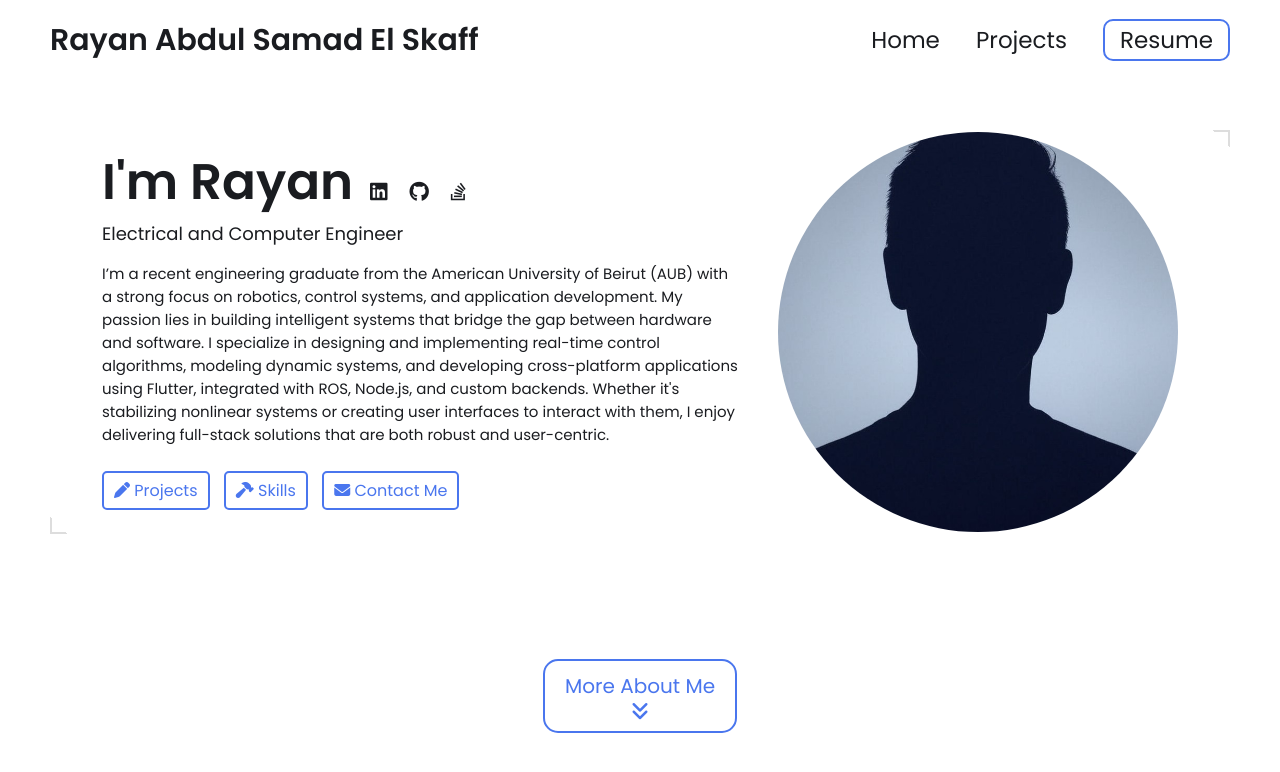
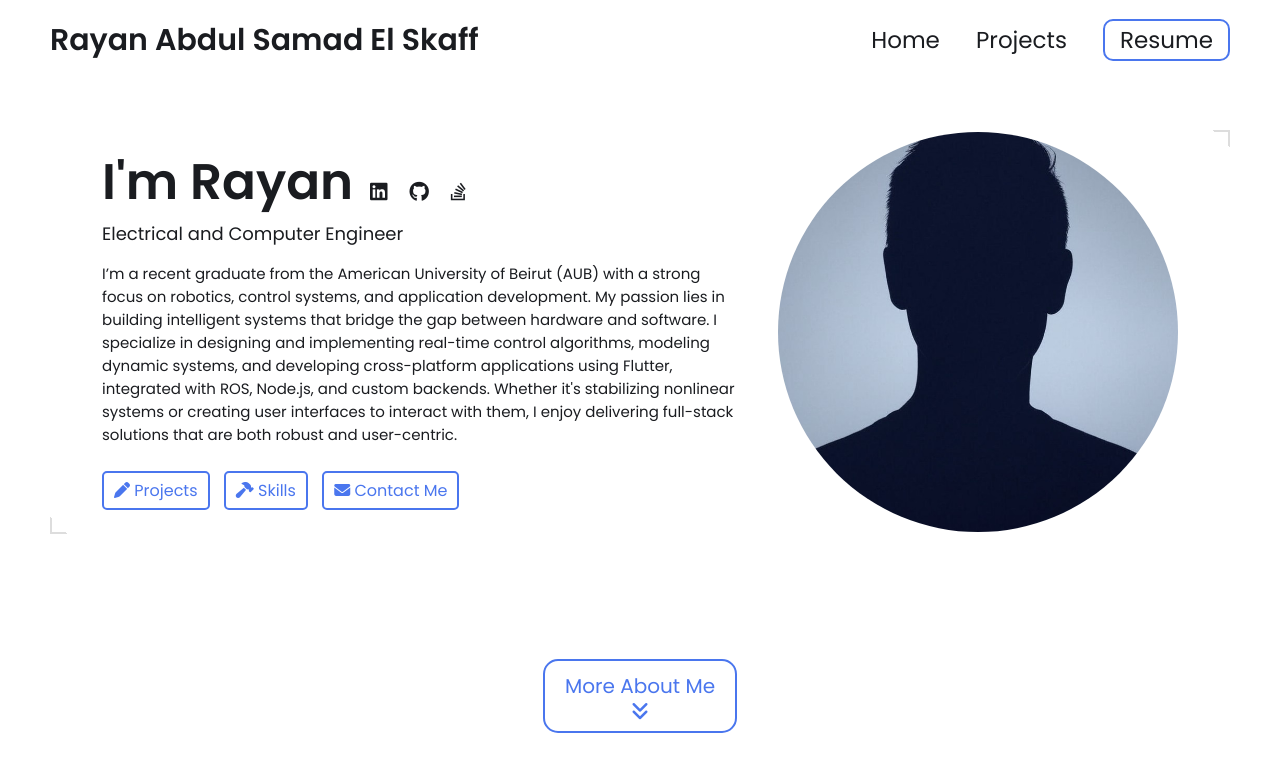
Before and after one commit to rrayan1/rrayan1.github.io, a Jekyll site: the page built from index.html, in a window 1280 px wide and 900 px high. Shown: the top 772 px of the window. Built offline with Jekyll 4.4.1, drawn with Linux system fonts in a browser that asks for light colours.

Commit message:
Update _config.yml

```diff
--- a/_config.yml
+++ b/_config.yml
@@ -7,7 +7,7 @@
 
 # Main Page Setup
 
-title: John Doe's Portfolio # This is what shows up in the tab of the browser
+title: Rayan's Portfolio # This is what shows up in the tab of the browser
 
 
 
@@ -16,7 +16,7 @@ name: Rayan Abdul Samad El Skaff
 headline: Electrical and Computer Engineer
 # Don't remove the following line. It makes YAML ignore newlines until the next section
 description: >-
-  I’m a recent engineering graduate from the American University of Beirut (AUB) with a strong focus on robotics, control systems, and application development.
+  I’m a recent graduate from the American University of Beirut (AUB) with a strong focus on robotics, control systems, and application development.
   My passion lies in building intelligent systems that bridge the gap between hardware and software. I specialize in designing and implementing real-time control algorithms, modeling dynamic systems,
   and developing cross-platform applications using Flutter, integrated with ROS, Node.js, and custom backends.
   Whether it's stabilizing nonlinear systems or creating user interfaces to interact with them, I enjoy delivering full-stack solutions that are both robust and user-centric.
```
